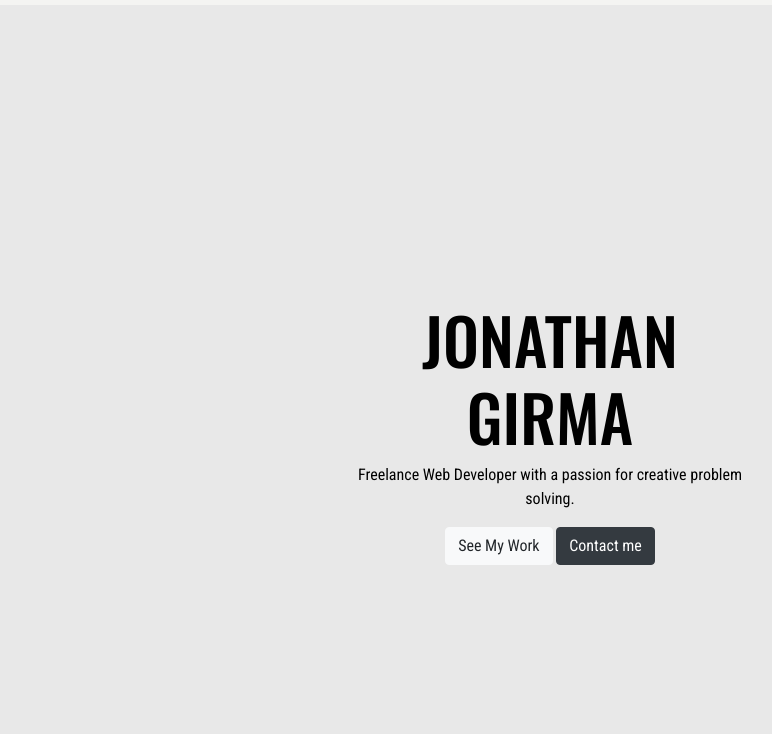
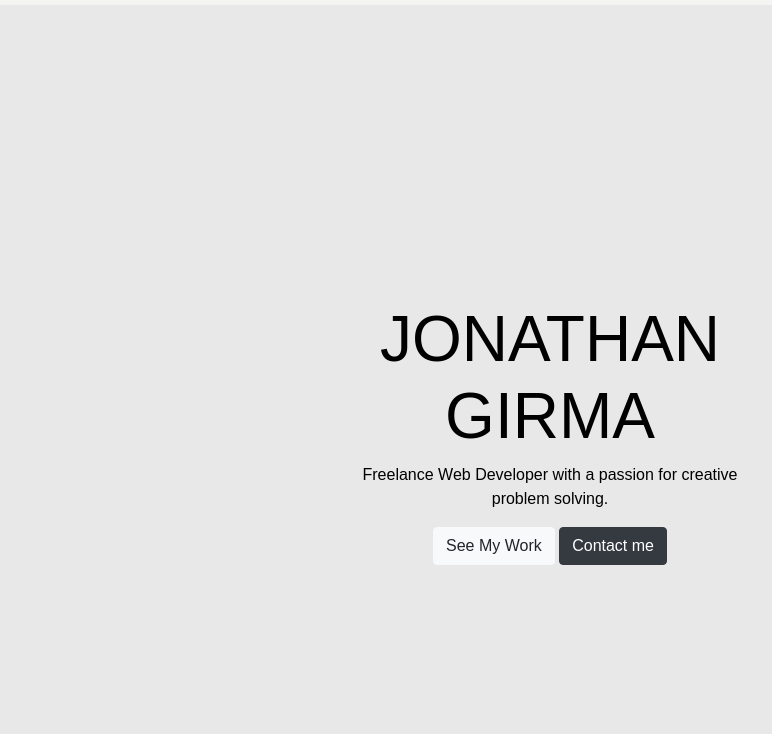
Before and after one commit to jgirma/PersonalWebsite, a plain HTML site: page index.html in a window 1280 px wide. Shown: the part 66-800 px from the top of the page, without its empty margins (90-862 px from the left). Drawn offline with nearby package versions, Linux system fonts and the light colour scheme.

Commit message:
changed font to Monserrat

```diff
--- a/css/styles.css
+++ b/css/styles.css
@@ -2,11 +2,12 @@
 body{
   background-color: #f4f4f2;
   color:#495464;
-  font-family: "Roboto Condensed", sans-serif;
+  font-family: "Montserrat", sans-serif;
   font-size:1rem;
 }
 h1{
-  font-family: "Oswald", serif;
+  font-family: "Montserrat", sans-serif;
+  font-weight: 400;
   font-size: 4rem;
 }
 
```
